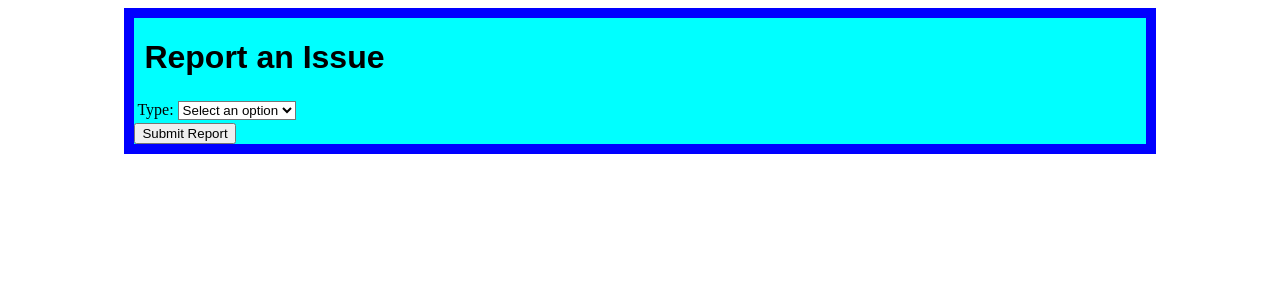
After one commit to nicole-buere/ITISDEV-MCO, a PHP site: page /reportIssue.html in a window 1280 px wide. The commit adds this page. Shown: the top 300 px of the page. Run offline with PHP 8.4, Linux system fonts and the light colour scheme.

Commit message:
added reportIssue.html
added the html version of reportIssue so it would be easier to test because php requires server stuff to run

```diff
--- /dev/null
+++ b/views/reportIssue.html
@@ -0,0 +1,31 @@
+<!DOCTYPE html>
+<html>
+    <head>
+        <title>Report an issue</title>
+        <link rel="stylesheet" href="style.css">
+    </head>
+    <body>
+        <div class="formContainer">
+            <h1 class="formTitle">Report an Issue</h1>
+            <form method="POST">
+                <table class="formTable">
+                    <tr>
+                        <td>
+                            <label for="reportType" class="formFieldLabel">Type:</label>
+                            <select class="reportType" name="reportType">
+                                <option hidden disabled selected value class="selectOption">Select an option</option>
+                                <option class="selectOption" value="sample1">Sample1</option>
+                                <option class="selectOption" value="sample2">Sample2</option>
+                                <option class="selectOption" value="sample3">Sample3</option>
+                                <option class="selectOption" value="sample4">Sample4</option>
+                                <option class="selectOption" value="sample5">Sample5</option>
+                            </select>
+                        </td>
+                    </tr>
+                </table>
+
+                <input type="submit" value="Submit Report"></input>
+            </form>
+        </div>
+    </body>
+</html>
--- a/views/reportIssue.php
+++ b/views/reportIssue.php
@@ -6,7 +6,7 @@
     </head>
     <body>
         <div class="formContainer">
-            <h1>Report an Issue</h1>
+            <h1 class="formTitle">Report an Issue</h1>
             <form method="POST">
                 <label for="reportType">Type:</label>
                 <select name="reportType">
--- a/views/style.css
+++ b/views/style.css
@@ -3,4 +3,29 @@
     background-color:aqua;
     border: 10px solid rgb(0, 0, 255);
     margin: auto;
+    position: relative;
 }
+
+.formTitle {
+    position: relative;
+    top: 0px;
+    left: 10px;
+    font-family: Arial, Helvetica, sans-serif;
+}
+
+.formFieldLabel {
+    position: relative;
+}
+
+.reportType {
+    background-color: white;
+}
+
+.selectOption {
+    appearance: none;
+    outline: none;
+    cursor: pointer;
+
+    color: white;
+    background-color: antiquewhite;
+}
```
